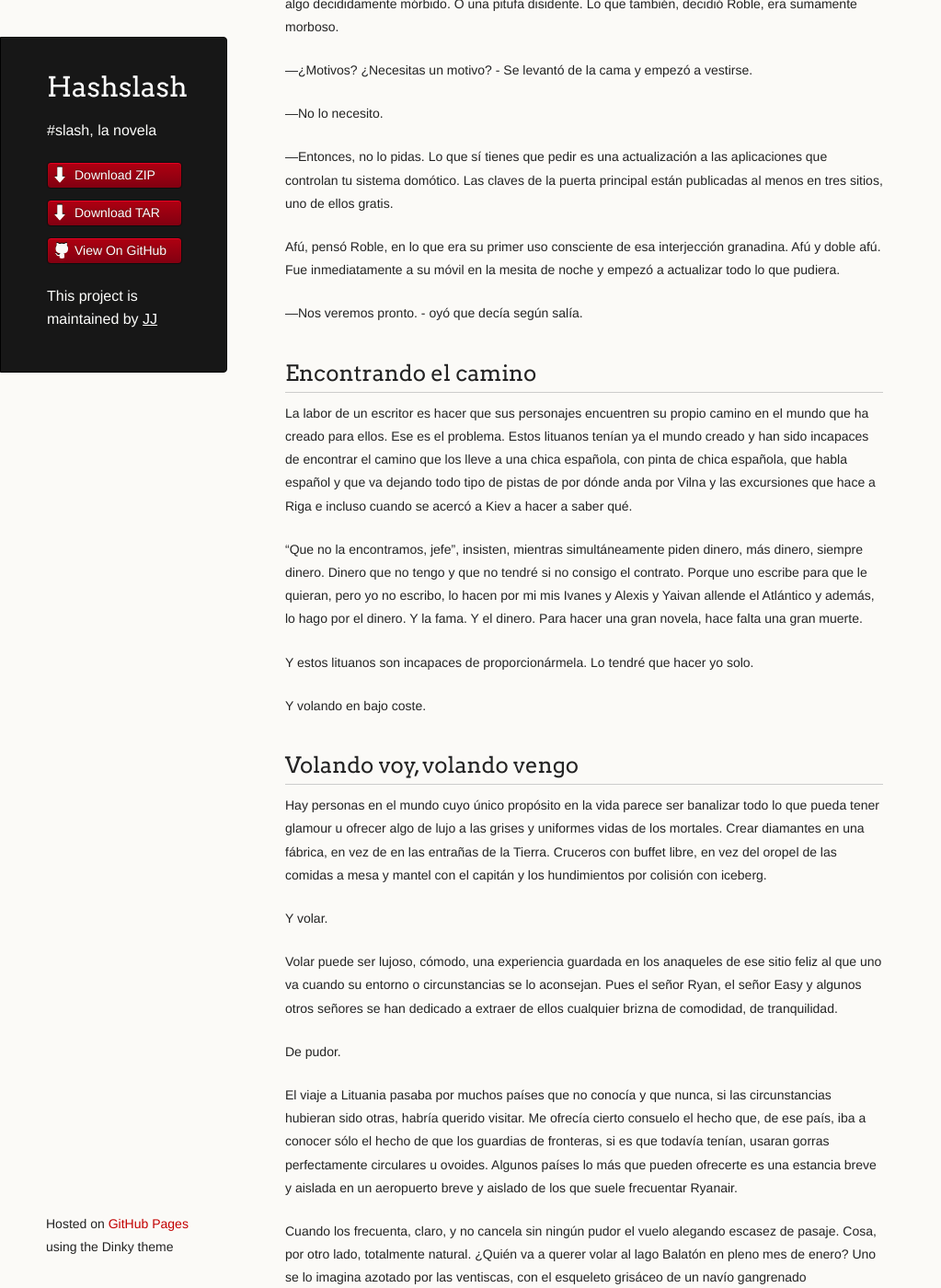
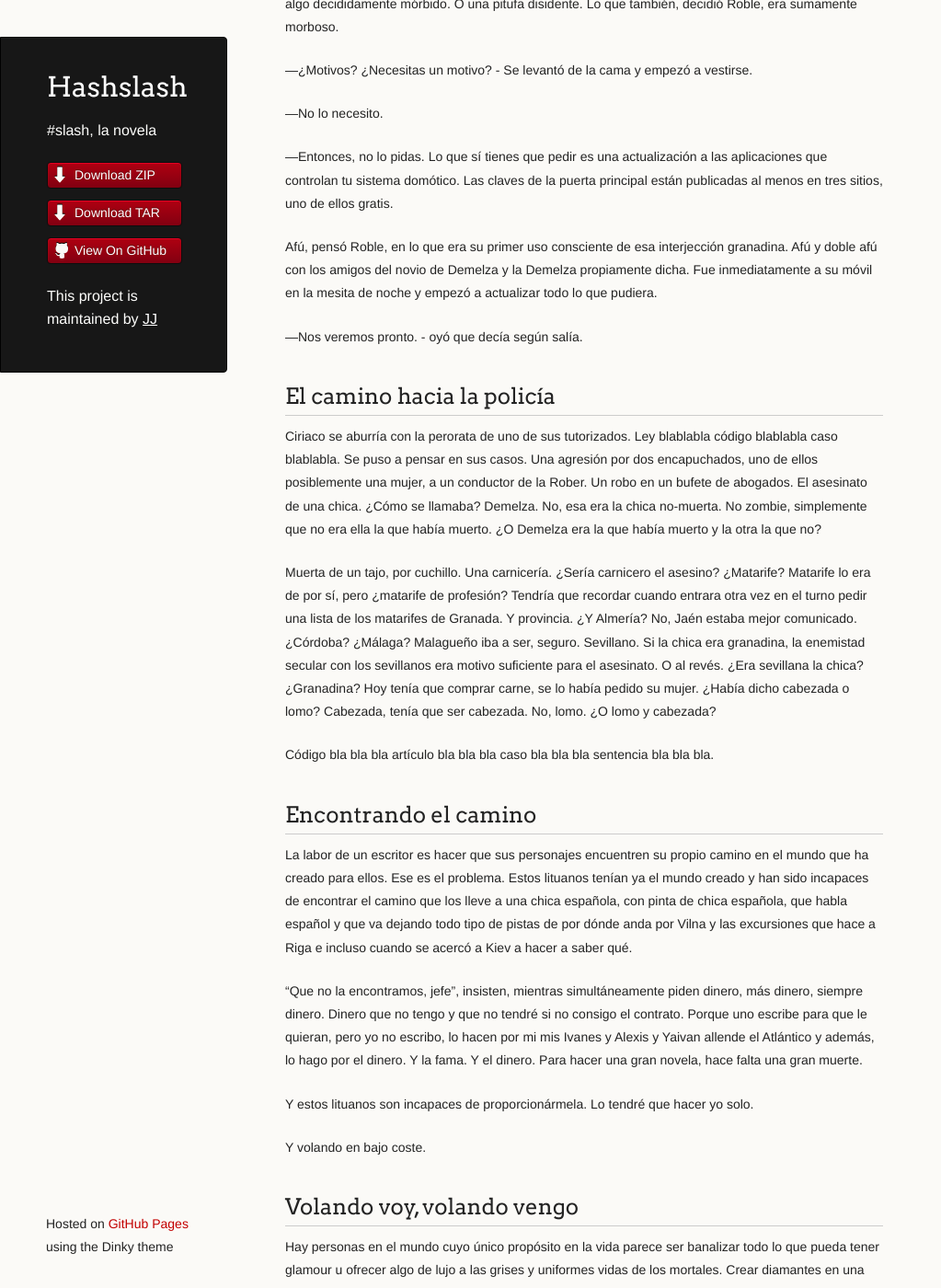
Before and after one commit to JJ/HashSlash, a Jekyll site: the page built from texto/HashSlash.md, in a window 1280 px wide and 1400 px high, scrolled down 33596 px. Shown: the whole window at 92% size, without its empty margins (0-1023 px from the left). Built offline with Jekyll 4.4.1, drawn with Linux system fonts in a browser that asks for light colours; some of the changed text lies outside the part shown.

Commit message:
Sync texto/HashSlash.md from master to gh-pages

```diff
--- a/texto/HashSlash.md
+++ b/texto/HashSlash.md
@@ -1749,10 +1749,36 @@ domótico. Las claves de la puerta principal están publicadas al menos
 en tres sitios, uno de ellos gratis.
 
 Afú, pensó Roble, en lo que era su primer uso consciente de esa
-interjección granadina. Afú y doble afú. Fue inmediatamente a su móvil
+interjección granadina. Afú y doble afú con los amigos del novio de
+Demelza y la Demelza propiamente dicha. Fue inmediatamente a su móvil
 en la mesita de noche y empezó a actualizar todo lo que pudiera.
 
 —Nos veremos pronto. - oyó que decía según salía.
+
+## El camino hacia la policía
+
+Ciriaco se aburría con la perorata de uno de sus tutorizados. Ley
+blablabla código blablabla caso blablabla. Se puso a pensar en sus
+casos. Una agresión por dos encapuchados, uno de ellos posiblemente
+una mujer, a un conductor de la Rober. Un robo en un bufete de
+abogados. El asesinato de una chica. ¿Cómo se llamaba? Demelza. No,
+esa era la chica no-muerta. No zombie, simplemente que no era ella la
+que había muerto. ¿O Demelza era la que había muerto y la otra la que
+no?
+
+Muerta de un tajo, por cuchillo. Una carnicería. ¿Sería carnicero el
+asesino? ¿Matarife? Matarife lo era de por sí, pero ¿matarife de
+profesión? Tendría que recordar cuando entrara otra vez en el turno
+pedir una lista de los matarifes de Granada. Y provincia. ¿Y Almería?
+No, Jaén estaba mejor comunicado. ¿Córdoba? ¿Málaga? Malagueño iba a
+ser, seguro. Sevillano. Si la chica era granadina, la enemistad
+secular con los sevillanos era motivo suficiente para el asesinato. O
+al revés. ¿Era sevillana la chica? ¿Granadina? Hoy tenía que comprar
+carne, se lo había pedido su mujer. ¿Había dicho cabezada o lomo?
+Cabezada, tenía que ser cabezada. No, lomo. ¿O lomo y cabezada?
+
+Código bla bla bla artículo bla bla bla caso bla bla bla sentencia bla
+bla bla.
 
 ## Encontrando el camino
 
@@ -1852,4 +1878,5 @@ Demelza, más cerca de su destino final.
 A [Marcos Taracido](http://twitter.com/marcostaracido) por su buen
 humor y haber descubierto un error que a mi se me había pasado (lo que
 debería ser obvio, porque si no se me hubiera pasado no habría sido un
-error).
+error). También a [Jose María](http://blog.unlugarenelmundo.es/), por
+contestar a mis continuas dudas y preguntas.
```
